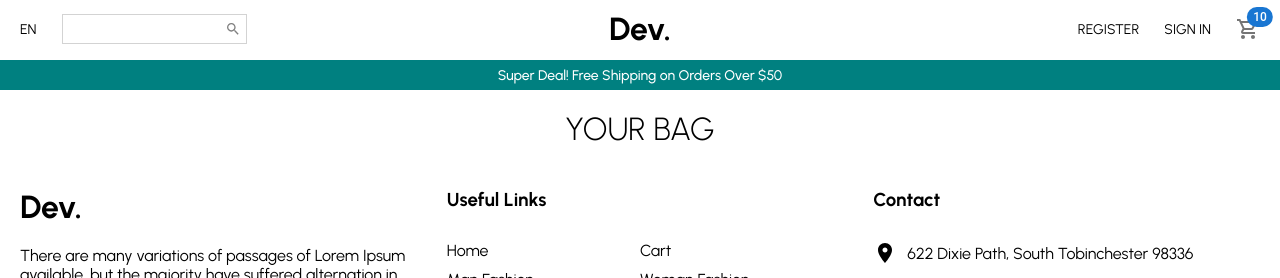
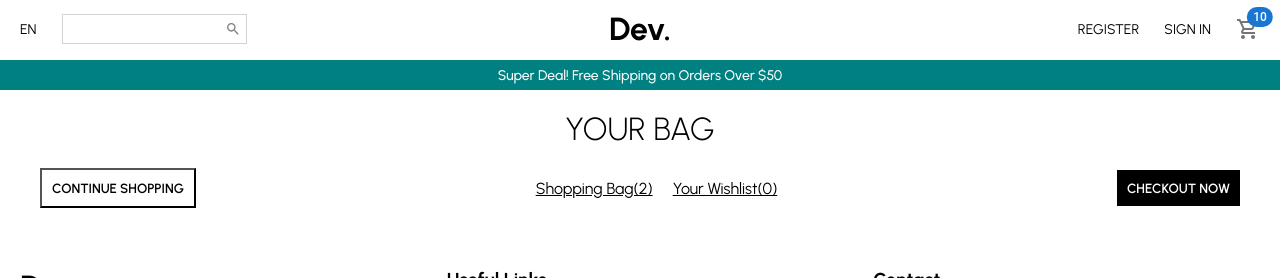
Before and after one commit to devinkg/fashion_site_react, a React (Create React App) app: page / in a window 1280 px wide. Shown: the top 278 px of the page. Built offline with nearby package versions, Linux system fonts and the light colour scheme.

Commit message:
Cart page style changes added

```diff
--- a/src/pages/Cart.jsx
+++ b/src/pages/Cart.jsx
@@ -6,15 +6,37 @@ import Navbar from '../components/Navbar';
 const Container = styled.div``;
 
 const Wrapper = styled.div`
-padding: 20px;
+    padding: 20px;
 `;
 
 const Title = styled.h1`
-  font-weight: 300;
-  text-align: center;
+    font-weight: 300;
+    text-align: center;
 `;
 
-const Top = styled.div``;
+const Top = styled.div`
+    display: flex;
+    align-items: center;
+    justify-content: space-between;
+    padding: 20px;
+`;
+
+const TopButton = styled.button`
+    padding: 10px;
+    font-weight: 600;
+    cursor: pointer;
+    border: ${props => props.type === "filled" && "none"};
+    background-color: ${props => props.type === "filled" ? "Black" : "transparent"};
+    color: ${props => props.type === "filled" && "white"};
+`;
+
+const TopTexts = styled.div``;
+
+const TopText = styled.span`
+text-decoration: underline;
+cursor: pointer;
+margin: 0px 10px;
+`;
 
 const Bottom = styled.div``;
 
@@ -25,7 +47,14 @@ const Cart = () => {
             <Announcement />
             <Wrapper>
                 <Title>YOUR BAG</Title>
-                <Top></Top>
+                <Top>
+                    <TopButton>CONTINUE SHOPPING</TopButton>
+                    <TopTexts>
+                        <TopText>Shopping Bag(2)</TopText>
+                        <TopText>Your Wishlist(0)</TopText>
+                    </TopTexts>
+                    <TopButton type="filled">CHECKOUT NOW</TopButton>
+                </Top>
                 <Bottom></Bottom>
             </Wrapper>
             <Footer />
```
